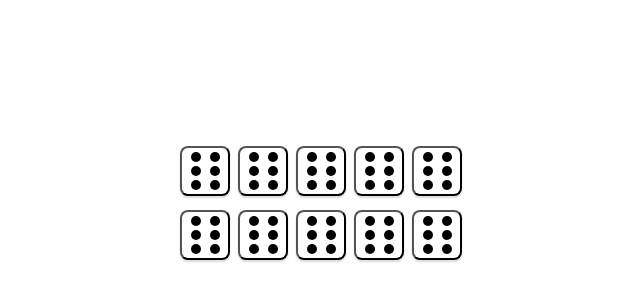
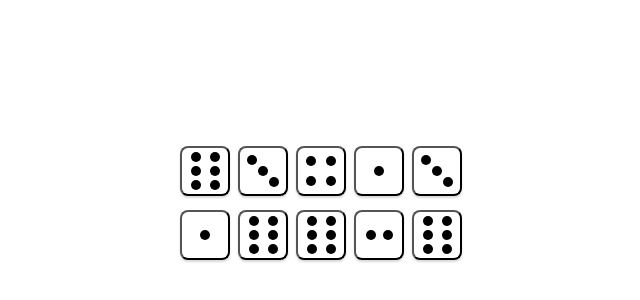
Before and after one commit to bitxplora/reactluckycast, a React (Vite) app: page / in a window 1280 px wide. Shown: the part 202-502 px from the top of the page, without its empty margins (318-958 px from the left). Built offline with nearby package versions, Linux system fonts and the light colour scheme.

Commit message:
Added function that generates the die value, that is, 1-6 for each die.

```diff
--- a/src/components/LuckyCast.jsx
+++ b/src/components/LuckyCast.jsx
@@ -1,10 +1,16 @@
+import { useState } from 'react';
+
 import Die from "./Die";
 import { nanoid } from "nanoid";
 
 export default function LuckyCast() {
 
+  function diceNumber() {
+    return Math.ceil(Math.random() * 6);
+  }
+
   const Dice = Array.from(Array(10), () => {
-    return <Die key={nanoid()} value={6} isFreezed={false} />
+    return <Die key={nanoid()} value={diceNumber()} isFreezed={false} />
   })
 
   return (
```
